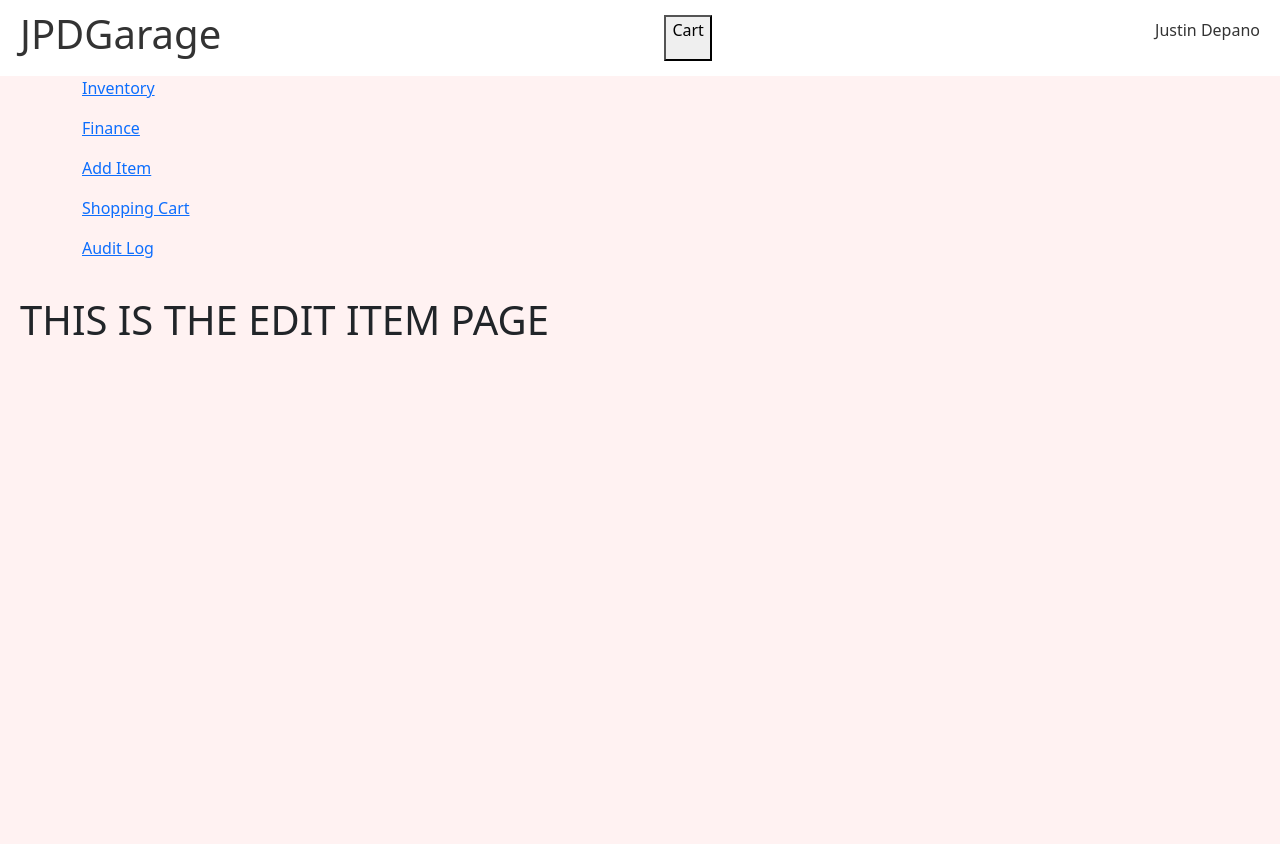
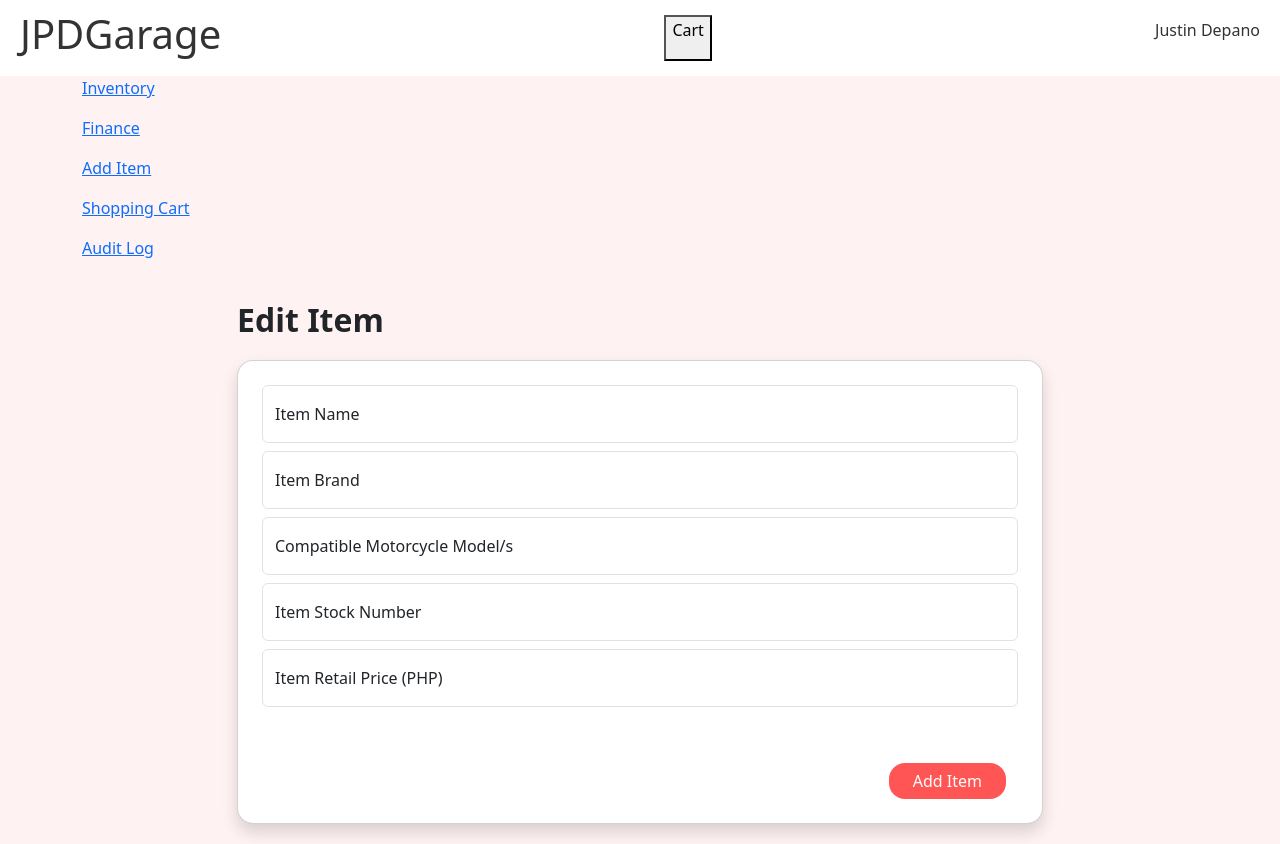
Before and after one commit to briangabini/CSSWENG-IMS, a React (Create React App) app in the folder frontend/: page /edit-item in a window 1280 px wide. Before the commit the page ends 800 px from the top, so only its background shows below. Built offline with nearby package versions, Linux system fonts and the light colour scheme.

Commit message:
Update EditItem.js

```diff
--- a/frontend/src/pages/EditItem.js
+++ b/frontend/src/pages/EditItem.js
@@ -1,10 +1,51 @@
+import { Container, Row, Button, Form, Card, FloatingLabel } from 'react-bootstrap'
+
 const EditItem = () => {
 
     return (
-        <div className="edit-item">
-            <h1>THIS IS THE EDIT ITEM PAGE</h1>
+        <Container className='main'>
+            <Row className='fs-2 fw-bold'>
+                Edit Item
+            </Row>
+            <Row>
+                <Card className='p-4 rounded-4 shadow mt-3'>
+                    <Form>
+                        {/* email input */}
+                        <FloatingLabel className="mb-2" controlId="floatingInput" label="Item Name" >
+                            <Form.Control type="text" placeholder="" />
+                        </FloatingLabel>
 
-        </div>
+                        {/* full name input */}
+                        <FloatingLabel className="mb-2" controlId="floatingSelect" label="Item Brand">
+                            <Form.Control type="text" placeholder="" />
+                        </FloatingLabel>
+
+                        {/* password input */}
+                        <FloatingLabel className="mb-2" controlId="floatingPassword" label="Compatible Motorcycle Model/s">
+                            <Form.Control type="text" placeholder="" />
+                        </FloatingLabel>
+
+                        {/* role input */}
+                        <FloatingLabel className="mb-2" controlId="floatingPassword" label="Item Stock Number">
+                            <Form.Control type="number" placeholder="" />
+                        </FloatingLabel>
+
+                        {/* admin password */}
+                        {/* for added authentication */}
+                        <FloatingLabel className="mb-2" controlId="floatingPassword" label="Item Retail Price (PHP)">
+                            <Form.Control type="text" placeholder="" />
+                        </FloatingLabel>
+
+                        <Container fluid className='d-flex justify-content-end pt-5'>
+                            <Button className='bg-main-dominant-red border border-0 px-4 rounded-4' type="submit">
+                                Add Item
+                            </Button>
+                        </Container>
+                    </Form>
+
+                </Card>
+            </Row>
+        </Container>
     )
 }
 
```
